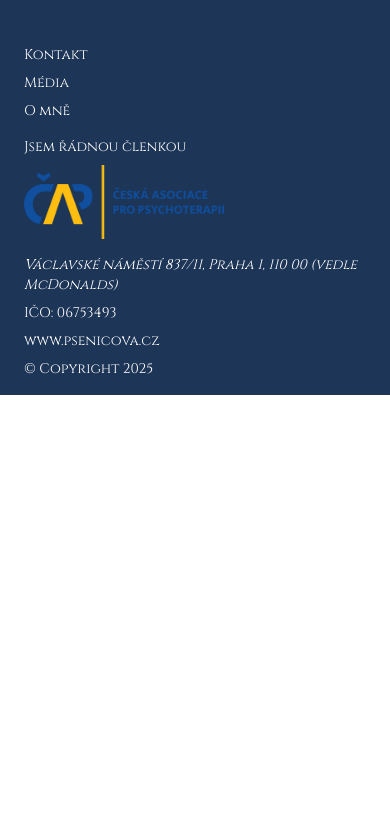
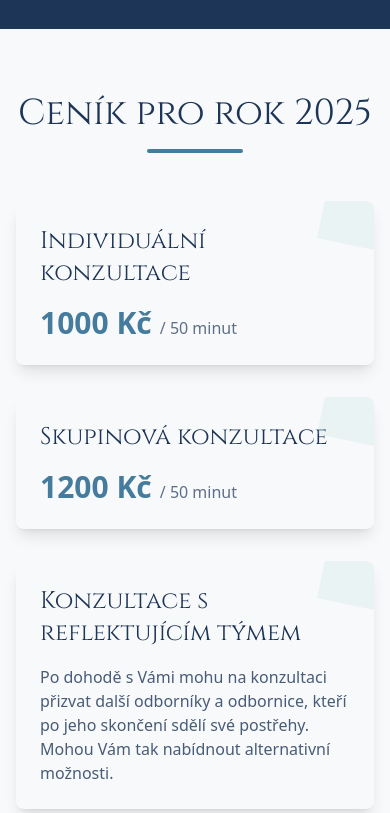
Before and after one commit to JiriKofron/bara-web, an Astro site: page / in a window 390 px wide. Shown: the part 4295-5108 px from the top of the page. Before the commit the page ends 4690 px from the top, so only its background shows below. Built offline with nearby package versions, Linux system fonts and the light colour scheme; Astro itself is replaced by a stand-in of ours.

Commit message:
add price list component

```diff
--- /dev/null
+++ b/src/components/PriceList.astro
@@ -0,0 +1,99 @@
+---
+const currentYear = new Date().getFullYear();
+---
+
+<section class="w-full max-w-4xl mx-auto py-16 px-4">
+  <div class="text-center mb-12">
+    <h2 class="text-4xl font-cinzel text-darkest-blue mb-4">Ceník pro rok {currentYear}</h2>
+    <div class="w-24 h-1 bg-dark-blue mx-auto rounded-full"></div>
+  </div>
+
+  <div class="grid gap-8 md:grid-cols-2">
+    <div class="price-card group">
+      <div
+        class="relative overflow-hidden rounded-lg bg-background-blue p-6 shadow-lg transition-all duration-300 hover:shadow-xl"
+      >
+        <div
+          class="absolute -right-12 -top-12 h-24 w-24 rotate-12 transform bg-light-blue opacity-20 transition-transform duration-300 group-hover:rotate-45"
+        >
+        </div>
+        <h3 class="text-2xl font-cinzel text-darkest-blue mb-4">Individuální konzultace</h3>
+        <div class="price-tag">
+          <span class="text-3xl font-bold text-dark-blue">1000 Kč</span>
+          <span class="text-darkest-blue opacity-70">/ 50 minut</span>
+        </div>
+      </div>
+    </div>
+
+    <div class="price-card group">
+      <div
+        class="relative overflow-hidden rounded-lg bg-background-blue p-6 shadow-lg transition-all duration-300 hover:shadow-xl"
+      >
+        <div
+          class="absolute -right-12 -top-12 h-24 w-24 rotate-12 transform bg-light-blue opacity-20 transition-transform duration-300 group-hover:rotate-45"
+        >
+        </div>
+        <h3 class="text-2xl font-cinzel text-darkest-blue mb-4">Skupinová konzultace</h3>
+        <div class="price-tag">
+          <span class="text-3xl font-bold text-dark-blue">1200 Kč</span>
+          <span class="text-darkest-blue opacity-70">/ 50 minut</span>
+        </div>
+      </div>
+    </div>
+
+    <div class="price-card group md:col-span-2">
+      <div
+        class="relative overflow-hidden rounded-lg bg-background-blue p-6 shadow-lg transition-all duration-300 hover:shadow-xl"
+      >
+        <div
+          class="absolute -right-12 -top-12 h-24 w-24 rotate-12 transform bg-light-blue opacity-20 transition-transform duration-300 group-hover:rotate-45"
+        >
+        </div>
+        <h3 class="text-2xl font-cinzel text-darkest-blue mb-4">
+          Konzultace s reflektujícím týmem
+        </h3>
+        <p class="text-darkest-blue opacity-80">
+          Po dohodě s Vámi mohu na konzultaci přizvat další odborníky a odbornice, kteří po jeho
+          skončení sdělí své postřehy. Mohou Vám tak nabídnout alternativní možnosti.
+        </p>
+      </div>
+    </div>
+  </div>
+</section>
+
+<style>
+  .price-card {
+    perspective: 1000px;
+  }
+
+  .price-card > div {
+    transform-style: preserve-3d;
+    transition: transform 0.3s ease;
+  }
+
+  .price-card:hover > div {
+    transform: translateY(-5px) rotateX(2deg);
+  }
+
+  .price-tag {
+    display: flex;
+    align-items: baseline;
+    gap: 0.5rem;
+  }
+
+  @keyframes float {
+    0% {
+      transform: translateY(0px);
+    }
+    50% {
+      transform: translateY(-10px);
+    }
+    100% {
+      transform: translateY(0px);
+    }
+  }
+
+  .price-card:hover .absolute {
+    animation: float 3s ease-in-out infinite;
+  }
+</style>
--- a/src/pages/index.astro
+++ b/src/pages/index.astro
@@ -11,6 +11,7 @@ import IntroSection from '../components/IntroSection.astro';
 import ServiceCards from '../components/ServiceCards.astro';
 import CodexText from '../components/CodexText.astro';
 import CarouselSection from '../components/CarouselSection.astro';
+import PriceList from '../components/PriceList.astro';
 
 const title = 'Barbora Pšenicová | Psychoterapie';
 const description = 'Hledáte ve své situaci oporu, pochopení a respekt? Velmi ráda vám je nabídnu.';
@@ -79,6 +80,10 @@ const description = 'Hledáte ve své situaci oporu, pochopení a respekt? Velmi
   <section class="flex w-full justify-center bg-darkest-blue">
     <CarouselSection />
   </section>
+
+  <section class="flex w-full justify-center bg-background-blue">
+    <PriceList />
+  </section>
 </Shell>
 
 <style>
```
Also changed, not shown: README.md.
